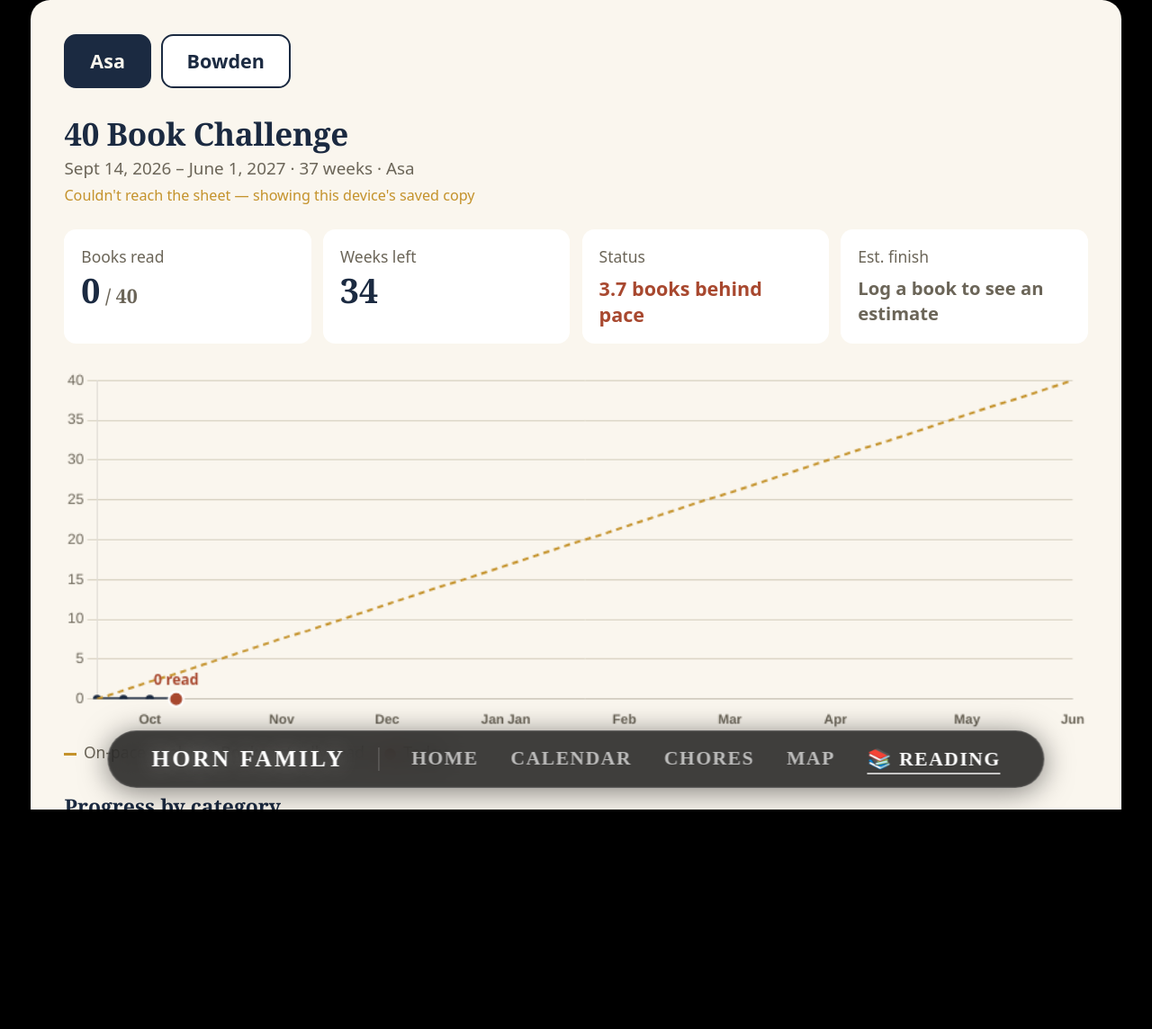
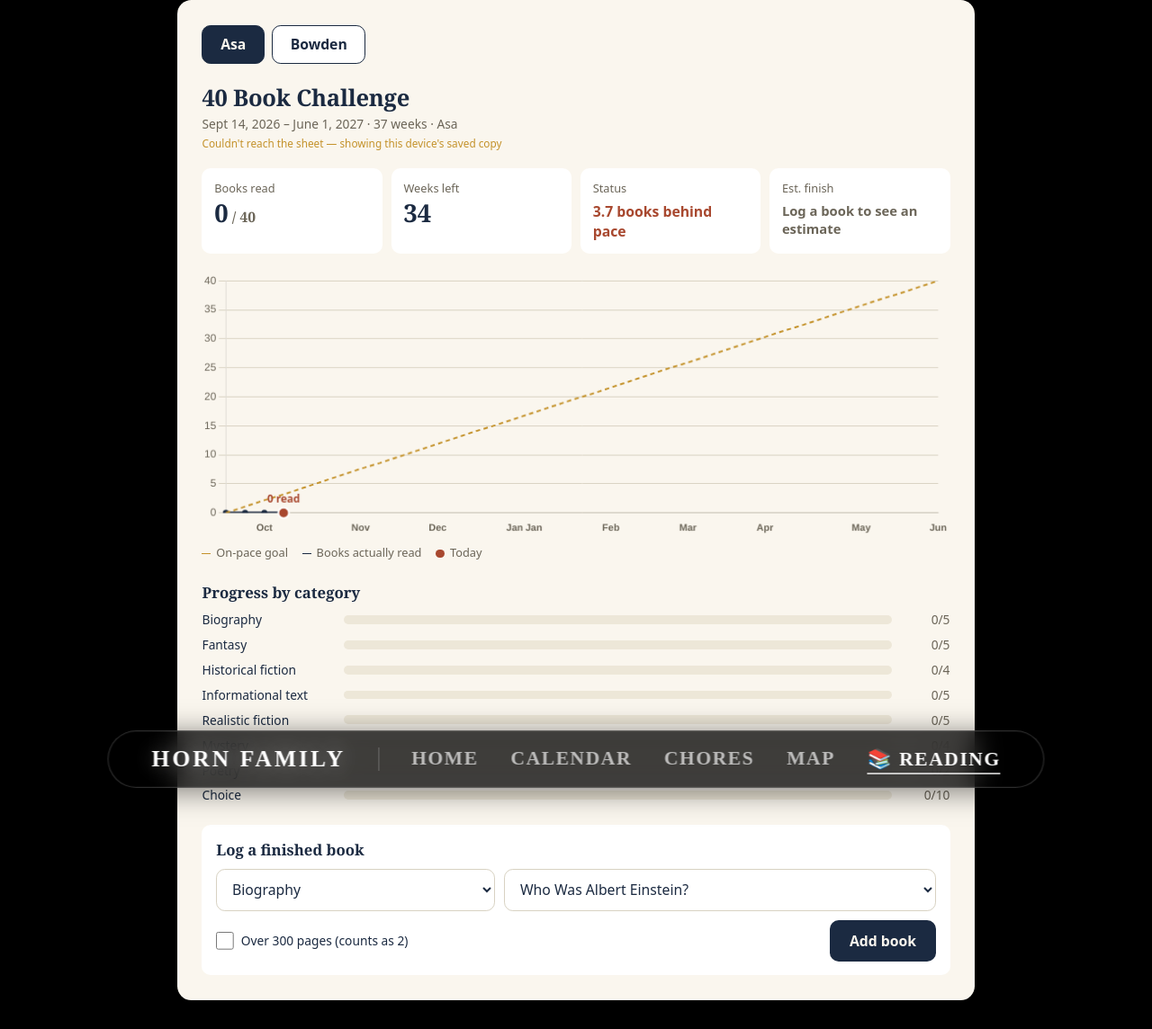
Before and after one commit to brandonbrews/b-d-a-b-e-family-dashboard, a Jekyll site: the page built from reading.html, in a window 1280 px wide. Shown: the whole page at 90% size. Built offline with Jekyll 4.4.1, drawn with Linux system fonts in a browser that asks for light colours; before the commit the page ends 900 px from its top, so only the background shows below that.

Commit message:
adjusted scaling and fonts

```diff
--- a/reading.html
+++ b/reading.html
@@ -5,6 +5,15 @@ permalink: /reading/
 ---
 
 <style>
+  /* Your other dashboard pages (calendar/weather/chores) are likely designed to fit one
+     screen with no scrolling — this page has more content than that, so override any
+     global no-scroll lock just for /reading/. */
+  html, body {
+    height: auto !important;
+    min-height: 100% !important;
+    overflow-y: auto !important;
+    -webkit-overflow-scrolling: touch;
+  }
   #reading-app {
     font-family: system-ui, -apple-system, sans-serif;
     background: #FAF6EE;
@@ -12,7 +21,7 @@ permalink: /reading/
     padding: 1.75rem;
     border-radius: 16px;
     max-width: 900px;
-    margin: 0 auto;
+    margin: 0 auto 2rem auto;
   }
   #reading-app .rt-serif { font-family: Georgia, 'Times New Roman', serif; }
   #reading-app .rt-tabs { display: flex; gap: 8px; margin-bottom: 1.25rem; }
```
Also changed, not shown: other parts of reading.html (+1 -1 lines).
